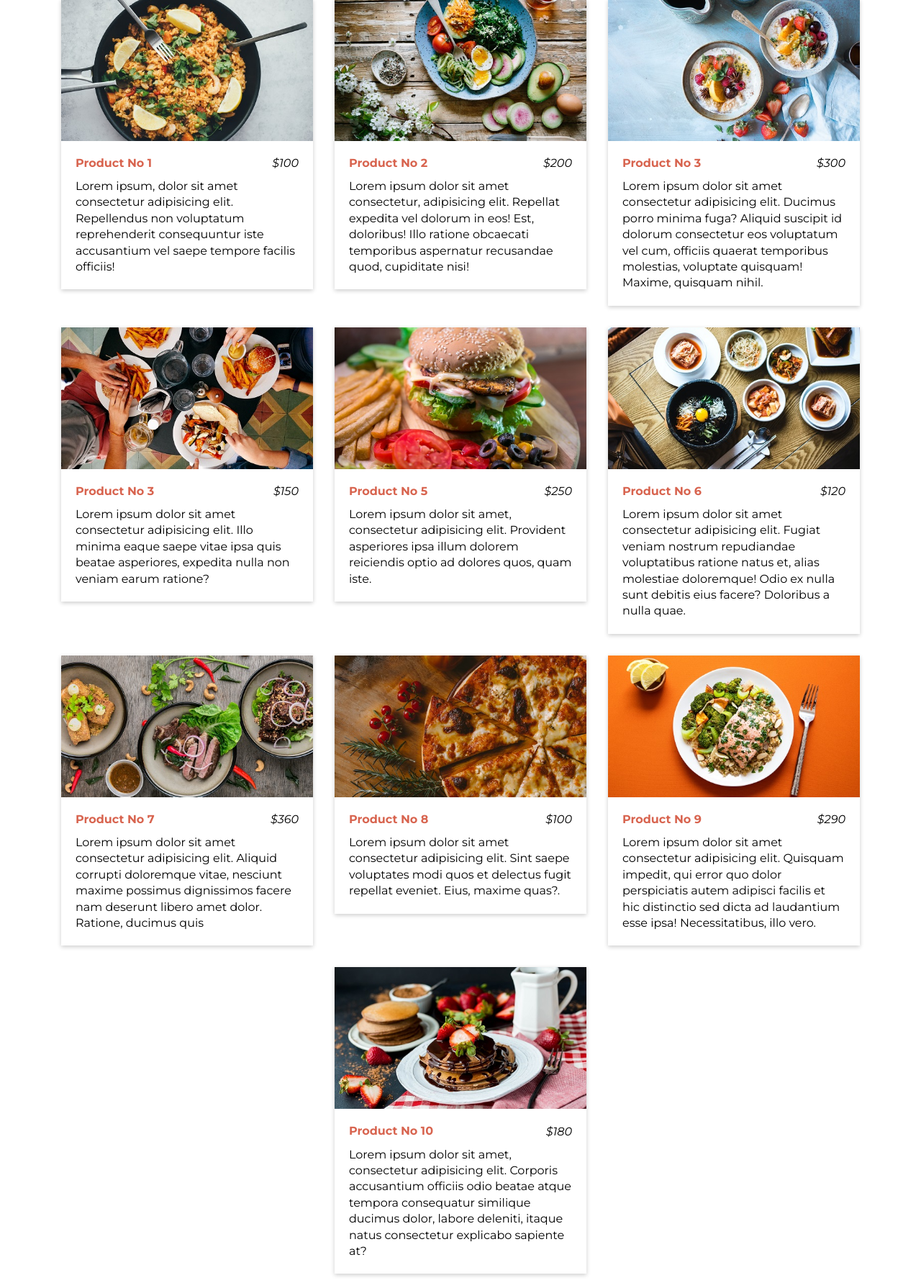
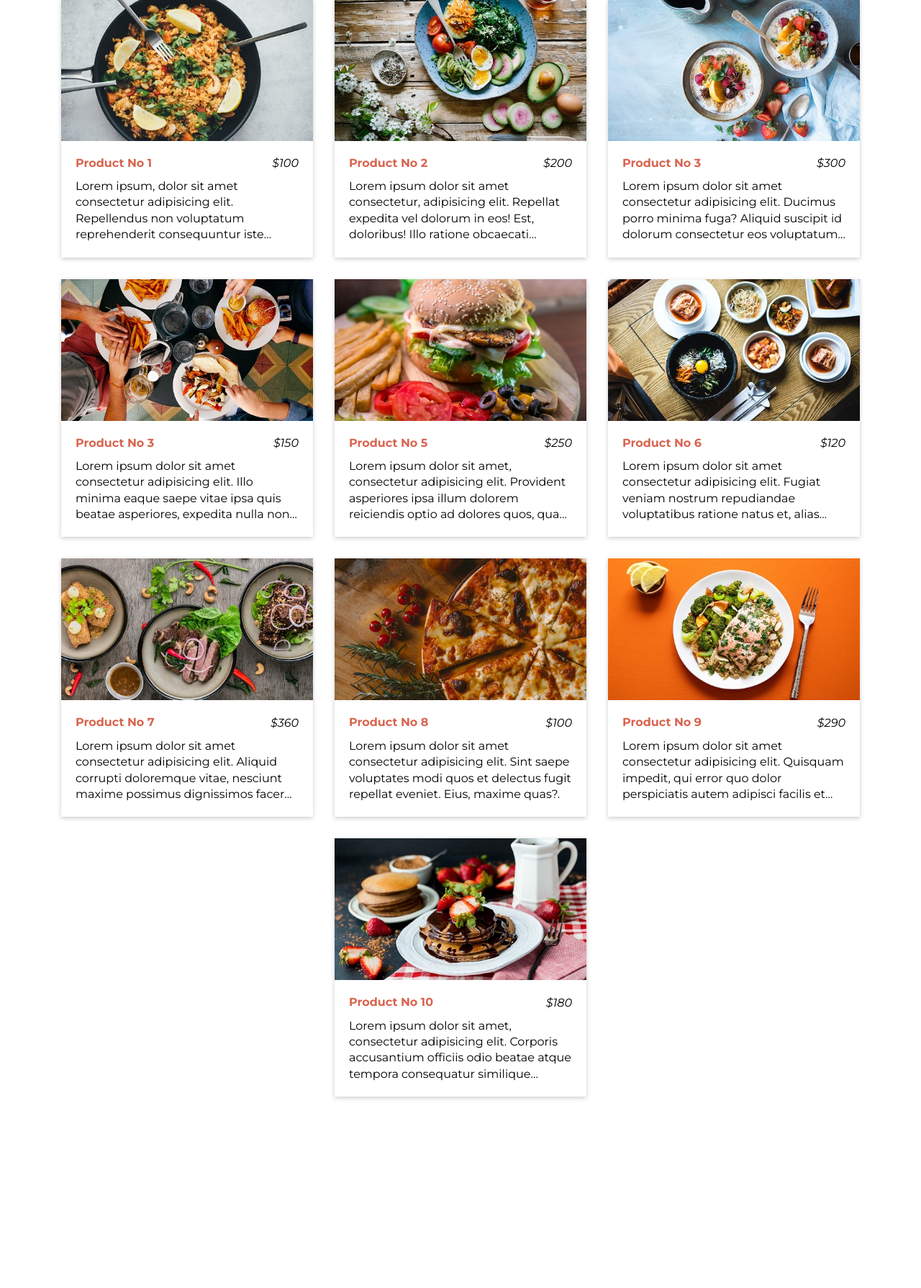
Before and after one commit to MTahir27/JavaScript_Projects, a PHP site: page /9-Menu_Filter in a window 1280 px wide. Shown: the part 189-1979 px from the top of the page at 72% size. After the commit the page ends 1717 px from the top, so only its background shows below. Run offline with PHP 8.4, Linux system fonts and the light colour scheme.

Commit message:
Show Max  Discription in 4 line only

```diff
--- a/9-Menu_Filter/script.js
+++ b/9-Menu_Filter/script.js
@@ -119,7 +119,6 @@ function menuProducts(menuProductList) {
 btns.forEach(function (btn) {
     btn.onclick = function (e) {
         const catagoery = e.currentTarget.dataset.catagory;
-        console.log(catagoery);
         const catagoeyItems = menuData.filter(function (catagoeryItem) {
             if (catagoeryItem.catagoey === catagoery) {
                 return catagoeryItem;
--- a/9-Menu_Filter/style.css
+++ b/9-Menu_Filter/style.css
@@ -124,3 +124,11 @@ main {
 .product-detail .title .price {
     font-style: italic;
 }
+
+.product-detail .discription {
+    overflow: hidden;
+    display: -webkit-box;
+    text-overflow: ellipsis;
+    -webkit-line-clamp: 4;
+    -webkit-box-orient: vertical;
+}
```
